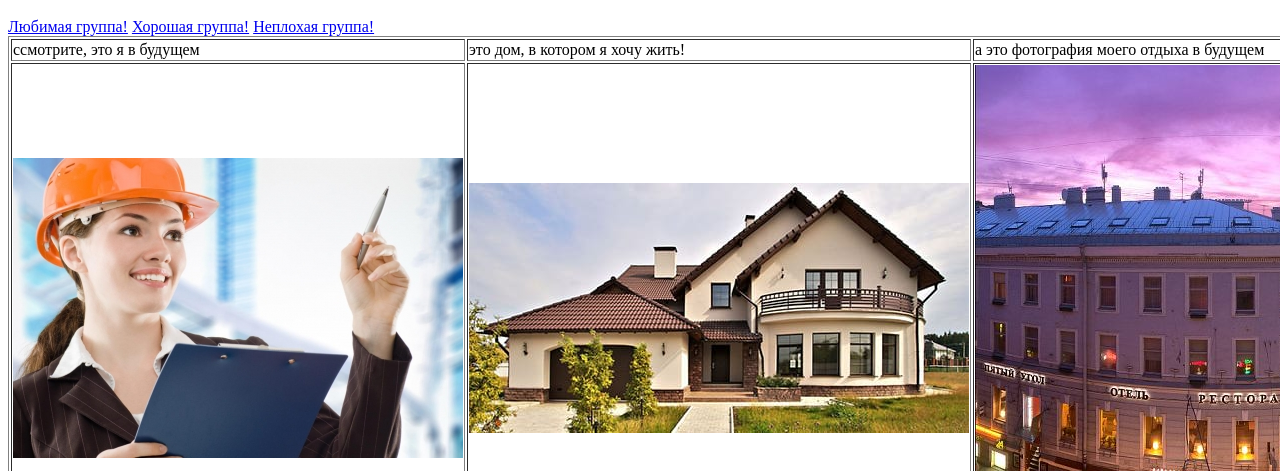
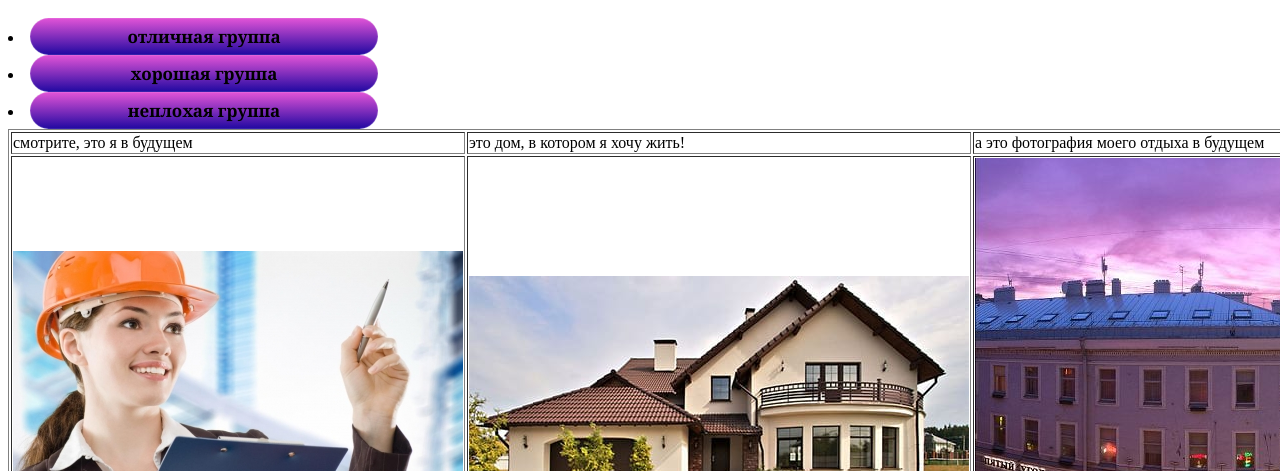
Before and after one commit to alexandrods/myhobbie, a plain HTML site: page index.html in a window 1280 px wide. Shown: the part 329-800 px from the top of the page. Drawn offline with Linux system fonts and the light colour scheme.

Commit message:
Add files via upload

```diff
--- a/index.html
+++ b/index.html
@@ -2,6 +2,7 @@
 <html>
   <head>
     <title>Рассказ обо мне</title>
+    <link rel="stylesheet" type="text/css" href="style.css">
 	<meta charset="UTF-8">
   </head>
   <body>
@@ -12,16 +13,16 @@
    <h2>Что я делаю в школе.</h2>
    <p>Я учусь в инженерном классе, мне там очень нравится, особенно 6 часов физики в неделю ;).</p>
    <h1>А вот и то, что я люблю слушать.</h1>
-   <a href="index1.html">Любимая группа!</a>
-   <a href="index2.html">Хорошая группа!</a>
-   <a href="index3.html">Неплохая группа!</a>
+   <li><a href="index1.html" class="button"/>отличная группа</a></li>
+   <li> <a href="index2.html" class="button"/>хорошая группа</a></li>
+   <li> <a href="index3.html" class="button"/>неплохая группа</a></li>
    <title>Таблица1</title>
 	<meta charset="UTF-8">
   </head>
   <body>
 	<table border="1">
 		<tr>
-			<td>ссмотрите, это я в будущем</td>
+			<td>смотрите, это я в будущем</td>
 			<td>это дом, в котором я хочу жить!</td>
 			<td>а это фотография моего отдыха в будущем</td>
 			</tr>
```
